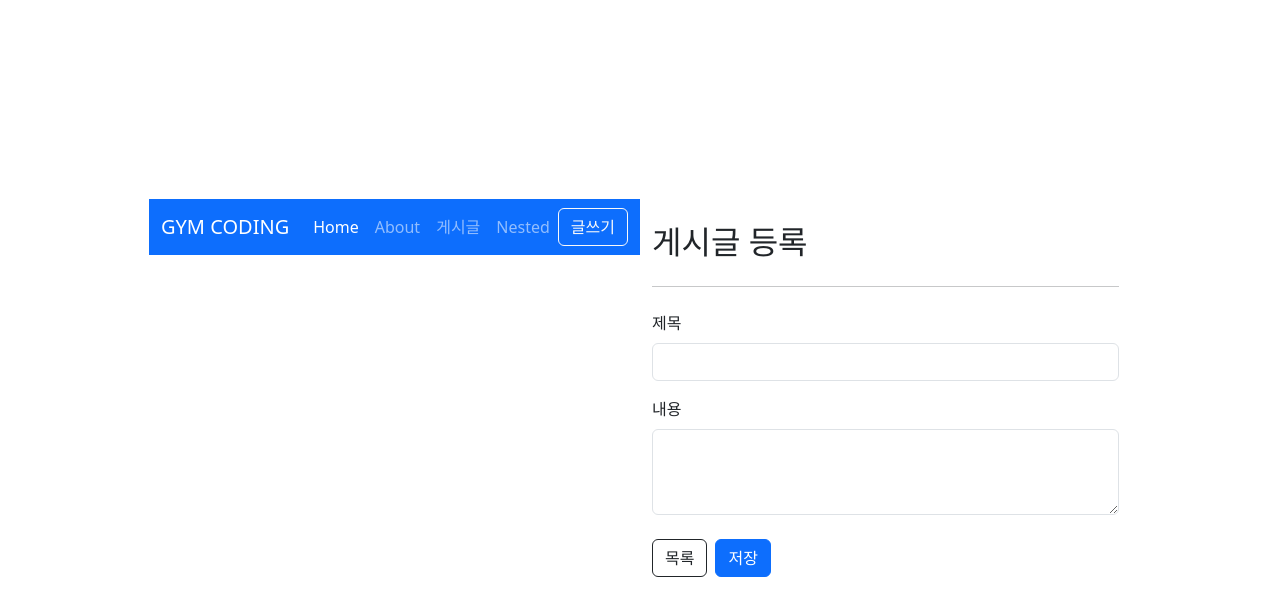
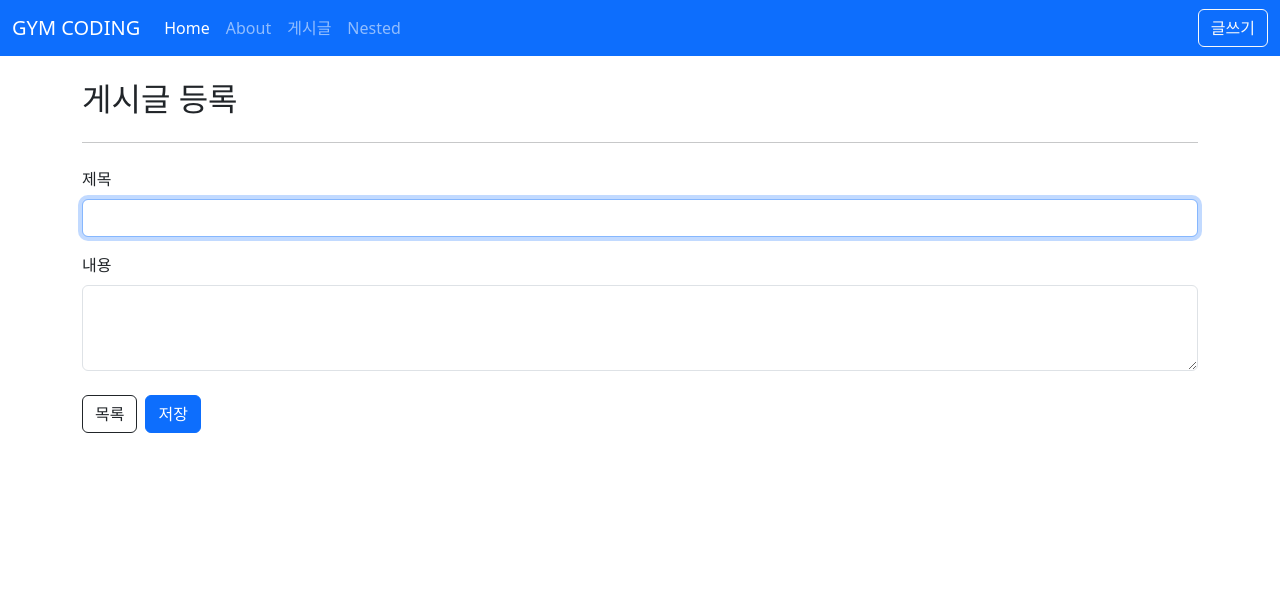
Before and after one commit to Returnmakdo/Vue3, a Vue app: page /posts/create in a window 1280 px wide. Shown: the top 616 px of the page. Built offline with nearby package versions, Linux system fonts and the light colour scheme.

Commit message:
custom directive

```diff
--- a/src/components/posts/PostForm.vue
+++ b/src/components/posts/PostForm.vue
@@ -1,9 +1,12 @@
 <template>
   <form>
     <div class="mb-3">
-      <label for="exampleFormControlInput1" class="form-label">제목</label>
+      <label for="title" class="form-label">제목</label>
+      <!-- autofocus -->
+      <!-- v-color="'yellow'" -->
       <input
         :value="title"
+        v-focus
         @input="$emit('update:title', $event.target.value)"
         type="text"
         class="form-control"
@@ -11,7 +14,7 @@
       />
     </div>
     <div class="mb-3">
-      <label for="exampleFormControlTextarea1" class="form-label">내용</label>
+      <label for="content" class="form-label">내용</label>
       <textarea
         :value="content"
         @input="$emit('update:content', $event.target.value)"
@@ -21,12 +24,17 @@
       ></textarea>
     </div>
     <div class="d-flex gap-2 mt-4">
-      <slot name="actions"></slot>
+      <slot name="actions"> </slot>
     </div>
   </form>
 </template>
 
 <script setup>
+// const vFocus = {
+// 	mounted: el => {
+// 		el.focus();
+// 	},
+// };
 defineProps({
   title: String,
   content: String,
--- /dev/null
+++ b/src/directives/color.js
@@ -0,0 +1,5 @@
+function color(el, binding) {
+  el.style.color = binding.value;
+}
+
+export default color;
--- /dev/null
+++ b/src/directives/focus.js
@@ -0,0 +1,5 @@
+export default {
+  mounted: (el) => {
+    el.focus();
+  },
+};
--- /dev/null
+++ b/src/plugins/global-directives.js
@@ -0,0 +1,8 @@
+import focus from '@/directives/focus';
+import color from '@/directives/color';
+export default {
+  install(app) {
+    app.directive('focus', focus);
+    app.directive('color', color);
+  },
+};
--- a/src/views/posts/PostCreateView.vue
+++ b/src/views/posts/PostCreateView.vue
@@ -1,8 +1,9 @@
 <template>
   <div>
-    <h2>게시글 등록</h2>
+    <h2 @click="visibleForm = !visibleForm">게시글 등록</h2>
     <hr class="my-4" />
     <PostForm
+      v-if="visibleForm"
       v-model:title="form.title"
       v-model:content="form.content"
       @submit.prevent="save"
@@ -18,10 +19,11 @@
 </template>
 
 <script setup>
+import { ref } from 'vue';
 import { useRouter } from 'vue-router';
-import { ref } from 'vue';
 import { createPost } from '@/api/posts';
 import PostForm from '@/components/posts/PostForm.vue';
+
 const router = useRouter();
 const form = ref({
   title: null,
@@ -34,14 +36,12 @@ const save = () => {
       createdAt: Date.now(),
     });
     router.push({ name: 'PostList' });
-  } catch (e) {
-    console.error(e);
+  } catch (error) {
+    console.error(error);
   }
 };
-
-const goListPage = () => {
-  router.push({ name: 'PostList' });
-};
+const goListPage = () => router.push({ name: 'PostList' });
+const visibleForm = ref(true);
 </script>
 
 <style lang="scss" scoped></style>
```
Also changed, not shown: src/main.js (+12 -5 lines).
